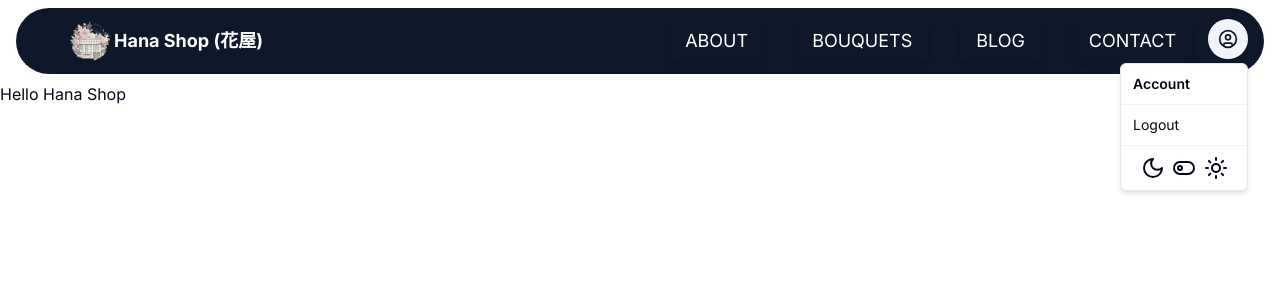
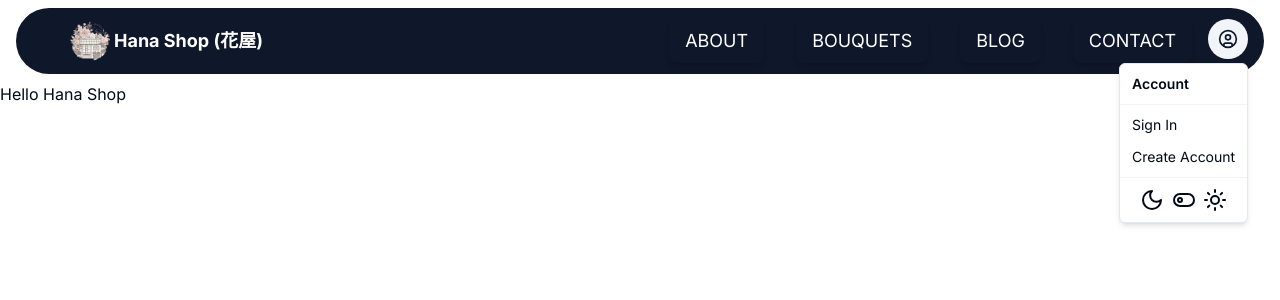
Before and after one commit to Niloy28/hana-shop, a Next.js app: page /home in a window 1280 px wide. Both pictures are taken after a click on the button 1228 px from the left and 39 px from the top of the page. Shown: the top 300 px of the page. Built offline with nearby package versions, Linux system fonts and the light colour scheme; no server answers.

Commit message:
Add basic user authentication

```diff
--- a/package.json
+++ b/package.json
@@ -9,6 +9,7 @@
     "lint": "next lint"
   },
   "dependencies": {
+    "@kinde-oss/kinde-auth-nextjs": "^2.3.6",
     "@radix-ui/react-dialog": "^1.1.1",
     "@radix-ui/react-dropdown-menu": "^2.1.1",
     "@radix-ui/react-slot": "^1.1.0",
--- /dev/null
+++ b/src/app/api/auth/[kindeAuth]/route.ts
@@ -0,0 +1,3 @@
+import { handleAuth } from "@kinde-oss/kinde-auth-nextjs/server";
+
+export const GET = handleAuth();
--- a/src/app/dashboard/layout.tsx
+++ b/src/app/dashboard/layout.tsx
@@ -1,4 +1,6 @@
 import React from "react";
+import { redirect } from "next/navigation";
+import { getKindeServerSession } from "@kinde-oss/kinde-auth-nextjs/server";
 
 import { LinkData } from "@/types/link-data";
 import NavBar from "@/components/navbar/NavBar";
@@ -22,15 +24,23 @@ const dashboardLinks: LinkData[] = [
 	},
 ];
 
-const DashboardLayout = ({
+const DashboardLayout = async ({
 	children,
 }: Readonly<{
 	children: React.ReactNode;
 }>) => {
+	const { getUser } = getKindeServerSession();
+
+	const user = await getUser();
+
+	if (!user) {
+		redirect("/home");
+	}
+
 	return (
 		<>
 			<header>
-				<NavBar links={dashboardLinks} />
+				<NavBar links={dashboardLinks} authUser={user} />
 			</header>
 			<div className="flex flex-col w-full container">
 				<main>{children}</main>
--- a/src/app/home/layout.tsx
+++ b/src/app/home/layout.tsx
@@ -1,3 +1,5 @@
+import { getKindeServerSession } from "@kinde-oss/kinde-auth-nextjs/server";
+
 // User Imports
 import NavBar from "@/components/navbar/NavBar";
 import { LinkData } from "@/types/link-data";
@@ -21,15 +23,19 @@ const homePageLinks: LinkData[] = [
 	},
 ];
 
-export default function HomeLayout({
+export default async function HomeLayout({
 	children,
 }: Readonly<{
 	children: React.ReactNode;
 }>) {
+	const { getUser } = getKindeServerSession();
+
+	const user = await getUser();
+
 	return (
 		<>
 			<header>
-				<NavBar links={homePageLinks} />
+				<NavBar links={homePageLinks} authUser={user} />
 			</header>
 			{children}
 		</>
--- a/src/components/navbar/AccountDropdown.tsx
+++ b/src/components/navbar/AccountDropdown.tsx
@@ -2,6 +2,7 @@
 
 import React from "react";
 import { useTheme } from "next-themes";
+import { KindeUser } from "@kinde-oss/kinde-auth-nextjs/types";
 
 import {
 	DropdownMenu,
@@ -19,8 +20,13 @@ import {
 	ToggleLeftIcon,
 	ToggleRightIcon,
 } from "lucide-react";
+import { LoginLink, RegisterLink } from "@kinde-oss/kinde-auth-nextjs";
 
-const AccountDropdown = () => {
+const AccountDropdown = ({
+	authUser,
+}: Readonly<{
+	authUser: KindeUser | null;
+}>) => {
 	const { theme, setTheme } = useTheme();
 
 	return (
@@ -31,15 +37,27 @@ const AccountDropdown = () => {
 					variant="secondary"
 					size="icon"
 				>
-					<CircleUser className="w-5 h-5 " />
+					<CircleUser className="w-5 h-5" />
 				</Button>
 			</DropdownMenuTrigger>
 			<DropdownMenuContent align="end">
 				<DropdownMenuLabel>Account</DropdownMenuLabel>
 				<DropdownMenuSeparator />
-				<DropdownMenuItem className="hover:cursor-pointer">
-					Logout
-				</DropdownMenuItem>
+				{!authUser && (
+					<>
+						<DropdownMenuItem>
+							<LoginLink className="w-full">Sign In</LoginLink>
+						</DropdownMenuItem>
+						<DropdownMenuItem>
+							<RegisterLink className="w-full">Create Account</RegisterLink>
+						</DropdownMenuItem>
+					</>
+				)}
+				{authUser && (
+					<DropdownMenuItem className="hover:cursor-pointer">
+						Logout
+					</DropdownMenuItem>
+				)}
 				<DropdownMenuSeparator />
 				<DropdownMenuItem
 					className="hover:cursor-pointer"
--- a/src/components/navbar/NavBar.tsx
+++ b/src/components/navbar/NavBar.tsx
@@ -1,24 +1,20 @@
-"use client";
-
-import React, { useState } from "react";
-import { useTheme } from "next-themes";
+import React from "react";
 import Link from "next/link";
+import { KindeUser } from "@kinde-oss/kinde-auth-nextjs/types";
 
 import Logo from "../Logo";
 import { LinkData } from "@/types/link-data";
 import MobileNavigation from "./MobileNavigation";
 import DesktopNavigation from "./DesktopNavigation";
 import AccountDropdown from "./AccountDropdown";
-import { MoonIcon, SunIcon, ToggleLeftIcon } from "lucide-react";
-import { Toggle } from "../ui/toggle";
 
 const NavBar = ({
 	links,
+	authUser,
 }: Readonly<{
 	links: LinkData[];
+	authUser: KindeUser | null;
 }>) => {
-	const { setTheme } = useTheme();
-	const [themeSetting, setThemeSetting] = useState("light");
 	return (
 		<nav className="mx-4 my-2 px-4 py-2 rounded-full sticky text-white bg-slate-900">
 			<div className="w-full flex flex-1 items-center justify-between">
@@ -29,26 +25,9 @@ const NavBar = ({
 					<DesktopNavigation links={links} />
 
 					<MobileNavigation links={links} />
-					<AccountDropdown />
+					<AccountDropdown authUser={authUser} />
 				</div>
 			</div>
-			{/* <div>
-				<p>Theme</p>
-				<p>
-					<SunIcon />
-					<Toggle
-						onClick={() => {
-							themeSetting === "light" ? setTheme("dark") : setTheme("light");
-							themeSetting === "light"
-								? setThemeSetting("dark")
-								: setThemeSetting("light");
-						}}
-					>
-						<ToggleLeftIcon />
-					</Toggle>
-					<MoonIcon />
-				</p>
-			</div> */}
 		</nav>
 	);
 };
```
Also changed, not shown: 1 other file (tests, documents, lock files or other folders).
